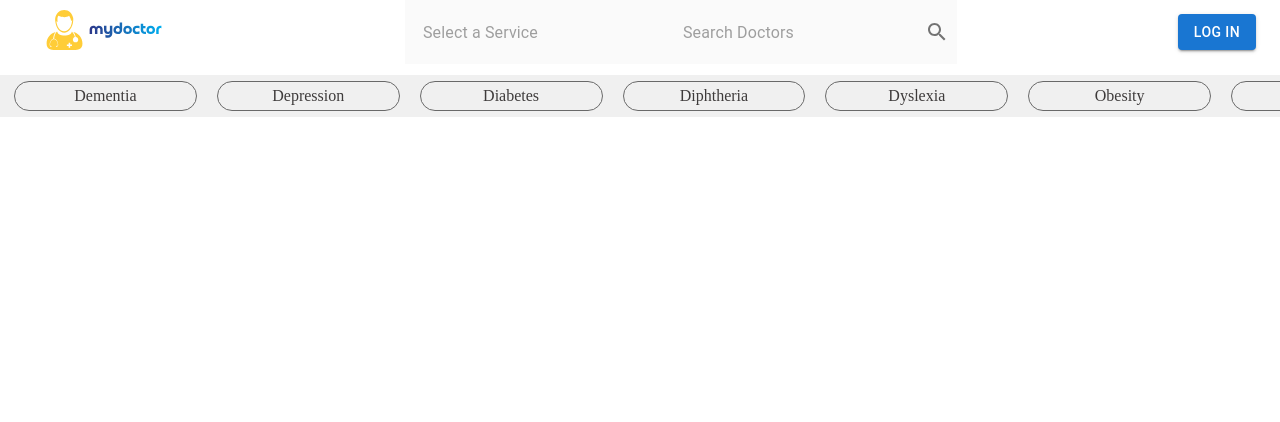
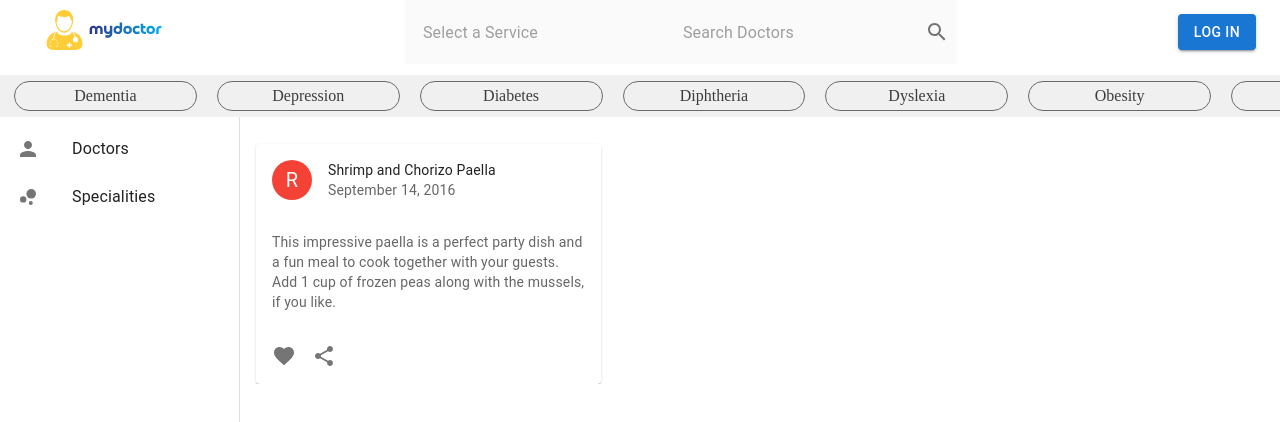
Before and after one commit to Akshat-65/my-doctor-app, a React (Create React App) app: page /doctors/1 in a window 1280 px wide. Shown: the top 422 px of the page. Built offline with nearby package versions, Linux system fonts and the light colour scheme; no server answers.

Commit message:
doctor details page created, navigation added, params used, data of doctor details fetched

```diff
--- a/src/App.js
+++ b/src/App.js
@@ -5,7 +5,7 @@ import { BrowserRouter, Route, Routes } from "react-router-dom";
 import "./index.css";
 import  Home  from "./pages/home/Home";
 import Specialities from "./pages/specialities/Specialities";
-import DiseaseSwiper from "./components/DiseaseSwiper";
+import DoctorDetails from "./pages/doctorDetails/DoctorDetails";
 
 function App() {
 
@@ -17,6 +17,7 @@ function App() {
           <Route path="/" element={<Home />} />
           <Route path="/login" element={<LogIn />} />
           <Route path="/specialities" element={<Specialities />} />
+          <Route path="/doctors/:id" element={<DoctorDetails />} />
         </Routes>
       </Box>
     </BrowserRouter>
--- a/src/components/Doctors.js
+++ b/src/components/Doctors.js
@@ -7,6 +7,7 @@ import Typography from "@mui/material/Typography";
 import AccountCircleIcon from "@mui/icons-material/AccountCircle";
 import Pagination from "@mui/material/Pagination";
 import Link from "@mui/material/Link";
+import { useNavigate } from "react-router-dom";
 import { useEffect, useState } from "react";
 
 const specialityHeaderStyles = {
@@ -62,6 +63,7 @@ const Doctors = () => {
   const [doctorsData, setDoctorsData] = useState([]);
   const [page, setPage] = React.useState(1);
 
+  const navigate = useNavigate();
   const doctorsPerPage = 6;
   let pages;
   // if (doctorsData.length > 0) {
@@ -113,6 +115,7 @@ const Doctors = () => {
       const details = [];
       for (let elem in returnedData) {
         details.push({
+          id: returnedData[elem]['_id'],
           name: `${returnedData[elem]["firstName"]} ${returnedData[elem]["lastName"]}`,
           qualifications: returnedData[elem]?.profile?.["qualifications"]?.map(
             (elem) => elem["name"]
@@ -270,6 +273,7 @@ const Doctors = () => {
               border: "1px solid rgba(63, 81, 181, 0.5)",
               fontSize: "0.8125rem",
             }}
+            onClick={()=>navigate(`/doctors/${elem.id}`)}
           >
             BOOK APPOINTMENT
           </Button>
--- /dev/null
+++ b/src/pages/doctorDetails/DoctorDetails.js
@@ -0,0 +1,117 @@
+import * as React from "react";
+import Box from "@mui/material/Box";
+import SideNav from "../../components/SideNav";
+import { styled } from '@mui/material/styles';
+import Card from '@mui/material/Card';
+import CardHeader from '@mui/material/CardHeader';
+import CardMedia from '@mui/material/CardMedia';
+import CardContent from '@mui/material/CardContent';
+import CardActions from '@mui/material/CardActions';
+import Collapse from '@mui/material/Collapse';
+import Avatar from '@mui/material/Avatar';
+import IconButton from '@mui/material/IconButton';
+import Typography from '@mui/material/Typography';
+import { red } from '@mui/material/colors';
+import FavoriteIcon from '@mui/icons-material/Favorite';
+import ShareIcon from '@mui/icons-material/Share';
+import ExpandMoreIcon from '@mui/icons-material/ExpandMore';
+import MoreVertIcon from '@mui/icons-material/MoreVert';
+import { useParams } from "react-router-dom";
+import { useEffect, useState } from "react";
+const DoctorDetails = () => {
+  const [doctorsDetailsData, setDoctorsDetailsData] = useState([]);
+  const drawerWidth = 240;
+
+  const { id } = useParams();
+  console.log(id);
+
+  const getDoctorsDetails = async () => {
+    try {
+      const response = await fetch(`http://my-doctors.net:8090/doctors/${id}`);
+      let data = await response.json();
+      console.log(data);
+      let returnedData = data;
+      const details = {};
+
+      details["name"] = `${returnedData["firstName"]} ${returnedData["lastName"]}`;
+        details["qualifications"] = returnedData?.profile?.[
+          "qualifications"
+        ]?.map((elem) => elem["name"]);
+        details["specialities"] = returnedData?.profile?.["specialities"]?.map(
+          (elem) => elem["name"]
+        );
+        details["experienceMonths"] = returnedData?.profile?.experienceMonths;
+        details["experience"] = returnedData?.profile?.["experience"]?.map(
+          (elem) => `${elem["position"]} at ${elem["place"]}`
+        );
+        details["consultationFees"] = returnedData?.profile?.consultationFees;
+        details["bio"] = returnedData?.profile?.bio;
+        details["languages"] = returnedData?.profile?.["languages"]?.map(
+          (elem) => elem
+        );
+        details["reviews"] = "No reviews available";
+      console.log(details);
+      setDoctorsDetailsData(details);
+    } catch (error) {
+      console.log(error);
+    }
+  };
+
+  useEffect(() => {
+    getDoctorsDetails();
+  }, []);
+
+
+
+
+  return (
+    <Box sx={{ display: "flex", mt: { xs: "12rem", md: "9rem" } }}>
+      <SideNav />
+      <Box
+        component="main"
+        sx={{
+          flexGrow: 1,
+          width: { sm: `calc(100% - ${drawerWidth}px)` },
+        }}
+      >
+        <Box component="section" sx={{ pl: "1rem", pr: "1rem" }}>
+            {/* card wrapper */}
+            <Box>
+                  <Card sx={{ maxWidth: 345 }}>
+      <CardHeader
+        avatar={
+          <Avatar sx={{ bgcolor: red[500] }} aria-label="recipe">
+            R
+          </Avatar>
+        }
+        title="Shrimp and Chorizo Paella"
+        subheader="September 14, 2016"
+      />
+      <CardContent>
+        <Typography variant="body2" color="text.secondary">
+          This impressive paella is a perfect party dish and a fun meal to cook
+          together with your guests. Add 1 cup of frozen peas along with the mussels,
+          if you like.
+        </Typography>
+      </CardContent>
+      <CardActions disableSpacing>
+        <IconButton aria-label="add to favorites">
+          <FavoriteIcon />
+        </IconButton>
+        <IconButton aria-label="share">
+          <ShareIcon />
+        </IconButton>
+      </CardActions>
+    </Card>
+            </Box>
+            {/* No slots available Wrapper */}
+            <Box></Box>
+            {/* details wrapper */}
+            <Box></Box>
+        </Box>
+      </Box>
+    </Box>
+  );
+};
+
+export default DoctorDetails;
--- a/src/pages/specialities/Specialities.js
+++ b/src/pages/specialities/Specialities.js
@@ -52,7 +52,7 @@ const Specialities = () => {
   const drawerWidth = 240;
   const [specializationData, setSpecializationData] = useState([]);
   const [page, setPage] = useState(1);
-  const [specialityCountFilter, setSpecialityCountFilter] = useState(6);
+  const [specialityCountFilter, setSpecialityCountFilter] = useState(8);
 
   const SpecialitiesPerPage = specialityCountFilter;
   let pages;
```
Also changed, not shown: src/components/DiseaseSwiper.js (+0 -25 lines).
